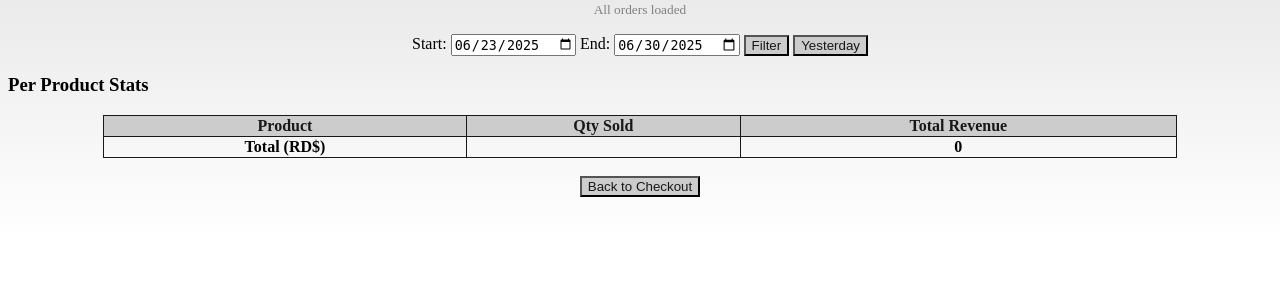
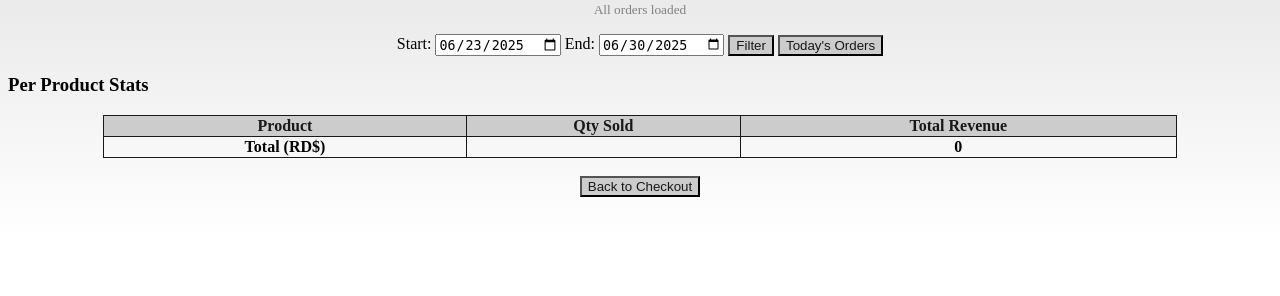
Before and after one commit to chrisortiz-code/good_food, a Flask app: page /chart in a window 1280 px wide. Shown: the part 293-589 px from the top of the page. Run offline with Flask 3, Linux system fonts and the light colour scheme; data comes from the database, SQL or seed files in the repository; data that the repository does not hold is empty.

Commit message:
few changes

```diff
--- a/templates/chart.html
+++ b/templates/chart.html
@@ -91,7 +91,7 @@ padding:0;
     <input type = "hidden" name = "offset" id = "offset" value = "{{offset or 0}}">
 
     <button type = "submit">Filter</button>
-    <button type = "button" onclick = "setYesterday()">Yesterday</button>
+    <button type = "button" onclick = "setToday()">Today's Orders</button>
 
   </form>
 
@@ -149,13 +149,16 @@ padding:0;
         e.preventDefault()
       }
     });
-  function setYesterday(){
-    const today = new Date();
-    const yesterday = new Date(today);
-    yesterday.setDate(today.getDate()-1);
-    const yStr = yesterday.toISOString().split("T")[0];
-    document.querySelector('input[name = "start"]').value = yStr;
-    document.querySelector('input[name="end"]').value = yStr;
+  function setToday(){
+    const now = new Date();
+
+    // For reference: local date too
+    const local = now.getFullYear() + '-' +
+      String(now.getMonth() + 1).padStart(2, '0') + '-' +
+      String(now.getDate()).padStart(2, '0');
+
+    document.querySelector('input[name = "start"]').value = local;
+    document.querySelector('input[name="end"]').value = local;
     form = document.getElementById("date-form");
 
     form.submit();
```
Also changed, not shown: templates/index.html (+16 -7 lines).
